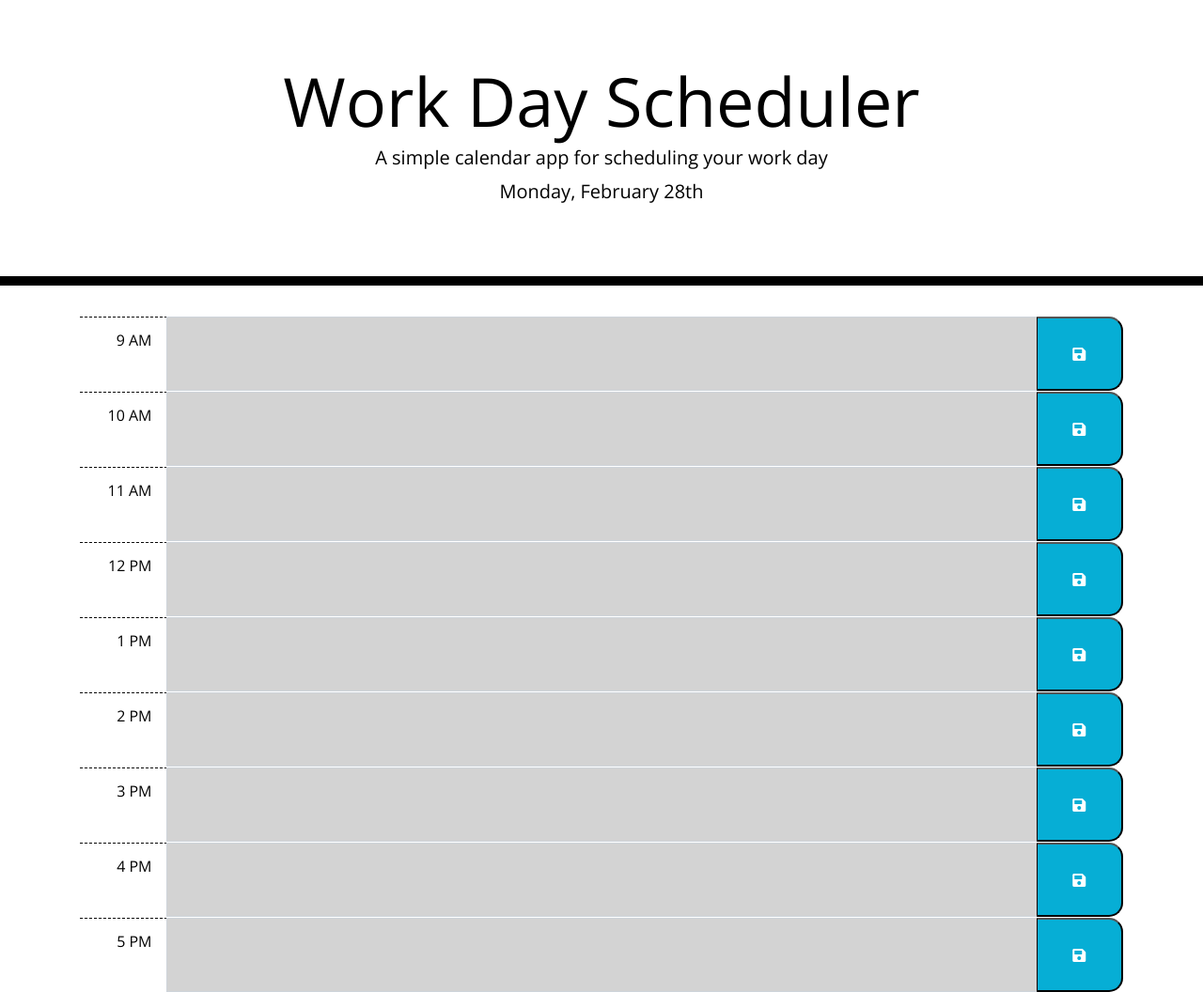
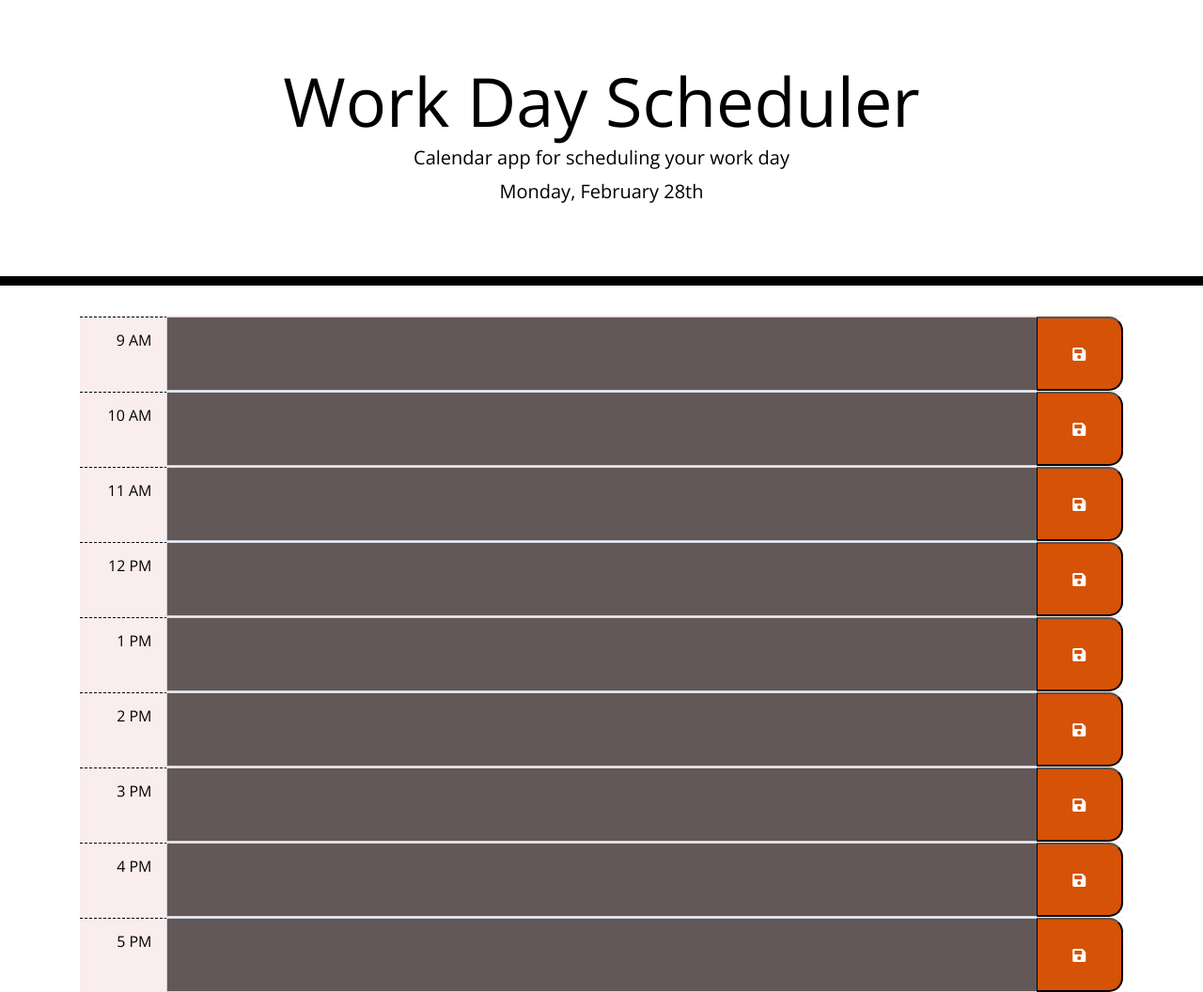
Before and after one commit to tringuyen128/Work-Day-Scheduler, a plain HTML site: page index.html in a window 1280 px wide. Shown: the whole page at 94% size. Drawn offline with nearby package versions, Linux system fonts and the light colour scheme.

Commit message:
update index.html

```diff
--- a/assets/css/style.css
+++ b/assets/css/style.css
@@ -2,15 +2,6 @@ body {
     font-family: 'Open Sans', sans-serif;
     font-size: 16px;
     line-height: 1;
-  }
-
-  textarea{
-    background: transparent;
-    border: none;
-    resize: none;
-    color: #000000;
-    border-left: 1px solid black;
-    padding: 10px;
   }
 
   .jumbotron {
@@ -20,9 +11,13 @@ body {
     border-radius: 0;
     border-bottom: 10px solid black;
   }
-
-  .description{
-    white-space: pre-wrap;
+  textarea{
+    background: transparent;
+    border: none;
+    resize: none;
+    color: #2c2929;
+    border-left: 1px solid black;
+    padding: 10px;
   }
 
   .time-block{
@@ -30,38 +25,34 @@ body {
     border-radius: 15px;
   }
 
+  .description{
+    white-space: pre-wrap;
+  }
+
   .row {
     white-space: pre-wrap;
     height: 80px;
-    border-top: 1px solid white;;
+    border-top: 1px solid rgb(247, 235, 235);;
+  }
+
+  .present {
+    background-color: #8d6adf;
+    color: white;
   }
 
   .hour {
-    background-color: #ffffff;
+    background-color: #faeded;
     color: #000000;
     border-top: 1px dashed #000000;
   }
 
   .past {
-    background-color: #d3d3d3;
-    color: white;
-  }
-
-  .present {
-    background-color: #ff6961;
+    background-color: #635858;
     color: white;
   }
 
   .future {
-    background-color: #77dd77;
-    color: white;
-  }
-
-  .saveBtn {
-    border-left: 1px solid black;
-    border-top-right-radius: 15px;
-    border-bottom-right-radius: 15px;
-    background-color: #06AED5;
+    background-color: #2aa1cf;
     color: white;
   }
 
@@ -69,3 +60,10 @@ body {
     font-size: 20px;
     transition: all .3s ease-in-out;
   }
+  .saveBtn {
+    border-left: 1px solid black;
+    border-top-right-radius: 15px;
+    border-bottom-right-radius: 15px;
+    background-color: #d55206;
+    color: white;
+  }
--- a/assets/js/script.js
+++ b/assets/js/script.js
@@ -1,12 +1,10 @@
 $(function () {});
 
-/* Declare Variables */
-var today = moment().format("dddd, MMMM Do");
+const Currentdate = moment().format("dddd, MMMM Do");
+const current = moment().format("H A");
 
-var now = moment().format("H A");
 
-/* planWorkday entries for each hour of the workday */
-var planWorkday = [
+let workTime = [
   { time: "9 AM", event: "" },
   { time: "10 AM", event: "" },
   { time: "11 AM", event: "" },
@@ -18,38 +16,37 @@ var planWorkday = [
   { time: "5 PM", event: "" },
 ];
 
-/* Local Storage check */
-var workEvents = JSON.parse(localStorage.getItem("workDay"));
-if (workEvents) {
-  planWorkday = workEvents;
+
+let eventWork = JSON.parse(localStorage.getItem("workDay"));
+if (eventWork) {
+  workTime = eventWork;
 }
 
-/* Current Day */
-$("#currentDay").text(today);
 
-/* Create rows */
-planWorkday.forEach(function(timeBlock, index) {
-	var timeLabel = timeBlock.time;
-	var blockColor = colorRow(timeLabel);
-	var row =
+$("#currentDay").text(Currentdate);
+
+workTime.forEach(function(timeBlock, index) {
+	const labelTime = timeBlock.time;
+	const blockColor = colorRow(labelTime);
+	const row =
 		'<div class="time-block" id="' +
 		index +
 		'"><div class="row no-gutters input-group"><div class="col-sm col-lg-1 input-group-prepend hour justify-content-sm-end pr-3 pt-3">' +
-		timeLabel +
+		labelTime +
 		'</div><textarea class="form-control ' +
 		blockColor +
 		'">' +
 		timeBlock.event +
 		'</textarea><div class="col-sm col-lg-1 input-group-append"><button class="saveBtn btn-block" type="submit"><i class="fas fa-save"></i></button></div></div></div>';
 
-	/* Adding rows to container div */
+
 	$(".container").append(row);
 });
 
-/* Color rows based on current time */
+
 function colorRow(time) {
-	var planNow = moment(now, "H A");
-	var planEntry = moment(time, "H A");
+	const planNow = moment(current, "H A");
+	const planEntry = moment(time, "H A");
 	if (planNow.isBefore(planEntry) === true) {
 		return "future";
 	} else if (planNow.isAfter(planEntry) === true) {
@@ -59,21 +56,21 @@ function colorRow(time) {
 	}
 }
 
-/* Save Events */
+
 $(".saveBtn").on("click", function() {
-	var blockID = parseInt(
+	const blockID = parseInt(
 		$(this)
 			.closest(".time-block")
 			.attr("id")
 	);
-	var userEntry = $.trim(
+	const userEntry = $.trim(
 		$(this)
 			.parent()
 			.siblings("textarea")
 			.val()
 	);
-	planWorkday[blockID].event = userEntry;
+	workTime[blockID].event = userEntry;
 
-	/* Set local storage */
-	localStorage.setItem("workDay", JSON.stringify(planWorkday));
+
+	localStorage.setItem("workDay", JSON.stringify(workTime));
 });
--- a/index.html
+++ b/index.html
@@ -16,11 +16,11 @@
 <body>
   <header class="jumbotron">
     <h1 class="display-3">Work Day Scheduler</h1>
-    <p class="lead">A simple calendar app for scheduling your work day</p>
+    <p class="lead">Calendar app for scheduling your work day</p>
     <p id="currentDay" class="lead"></p>
   </header>
   <div class="container">
-    <!-- Timeblocks go here -->
+
   </div>
 
   <script src="https://code.jquery.com/jquery-3.4.1.min.js"></script>
```
